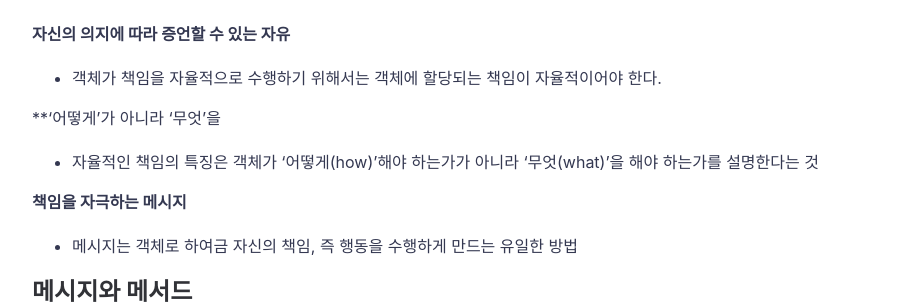
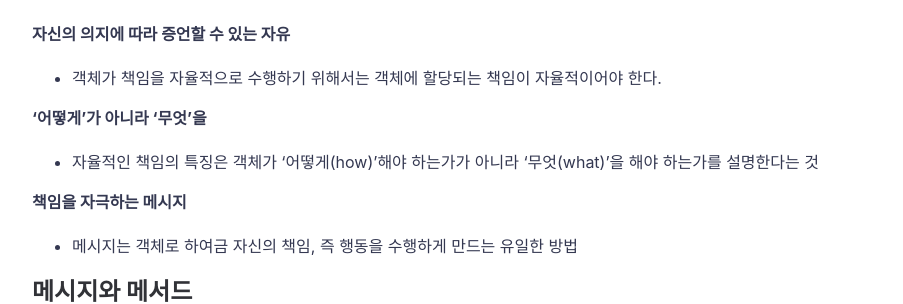
Before and after one commit to jihunparkme/jihunparkme.github.io, a Jekyll site: the page built from _posts/2021-02-03-TheEOO-책임과 메시지.md, in a window 1280 px wide and 900 px high, scrolled down 807 px. Shown: the part 152-456 px from the top of the window, without its empty margins (188-1091 px from the left). Built offline with Jekyll 4.4.1, drawn with Linux system fonts in a browser that asks for light colours; comment, search, counter and statistics services are not loaded.

Commit message:
add contents

```diff
--- a/_posts/2021-02-03-TheEOO-책임과 메시지.md
+++ b/_posts/2021-02-03-TheEOO-책임과 메시지.md
@@ -27,7 +27,7 @@ featured-img: TheEOO
 
 - 객체가 책임을 자율적으로 수행하기 위해서는 객체에 할당되는 책임이 자율적이어야 한다.
 
-**'어떻게'가 아니라 '무엇'을
+**'어떻게'가 아니라 '무엇'을**
 
 - 자율적인 책임의 특징은 객체가 '어떻게(how)'해야 하는가가 아니라 '무엇(what)'을 해야 하는가를 설명한다는 것
 
```
